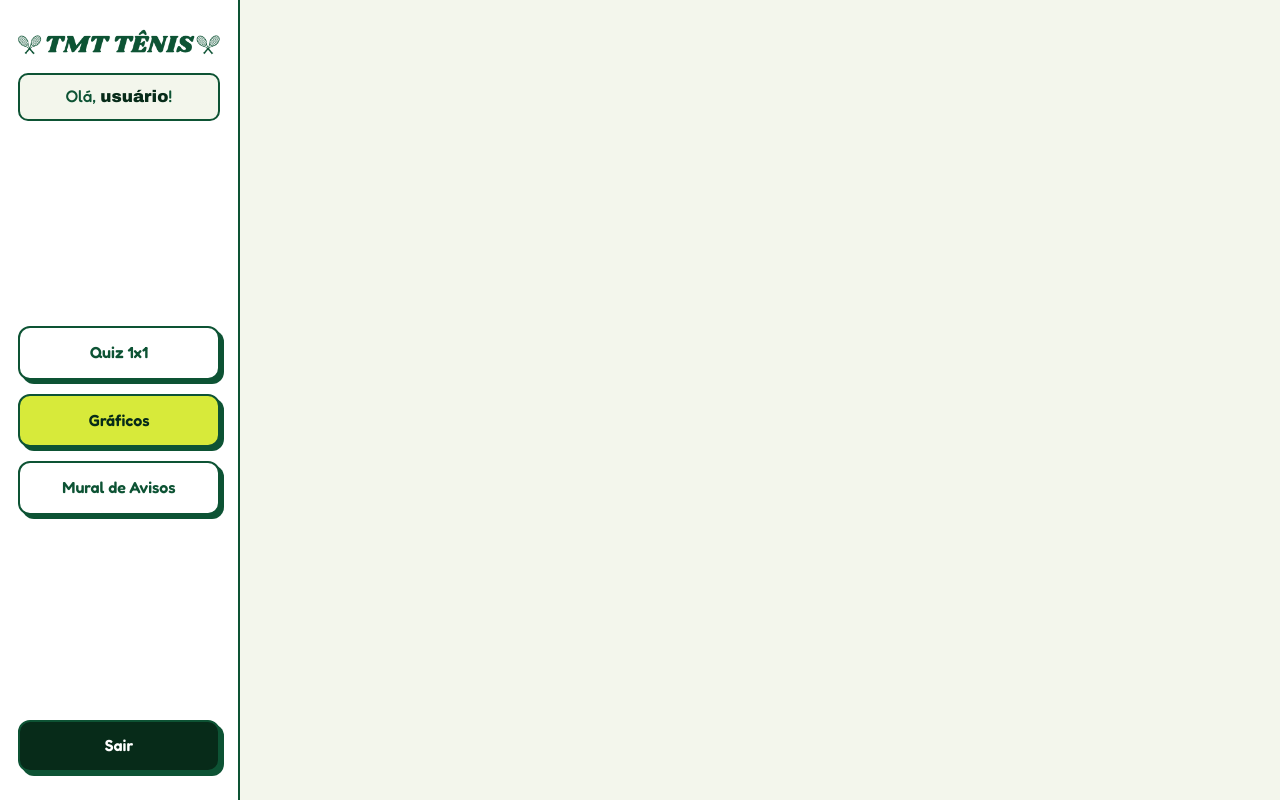
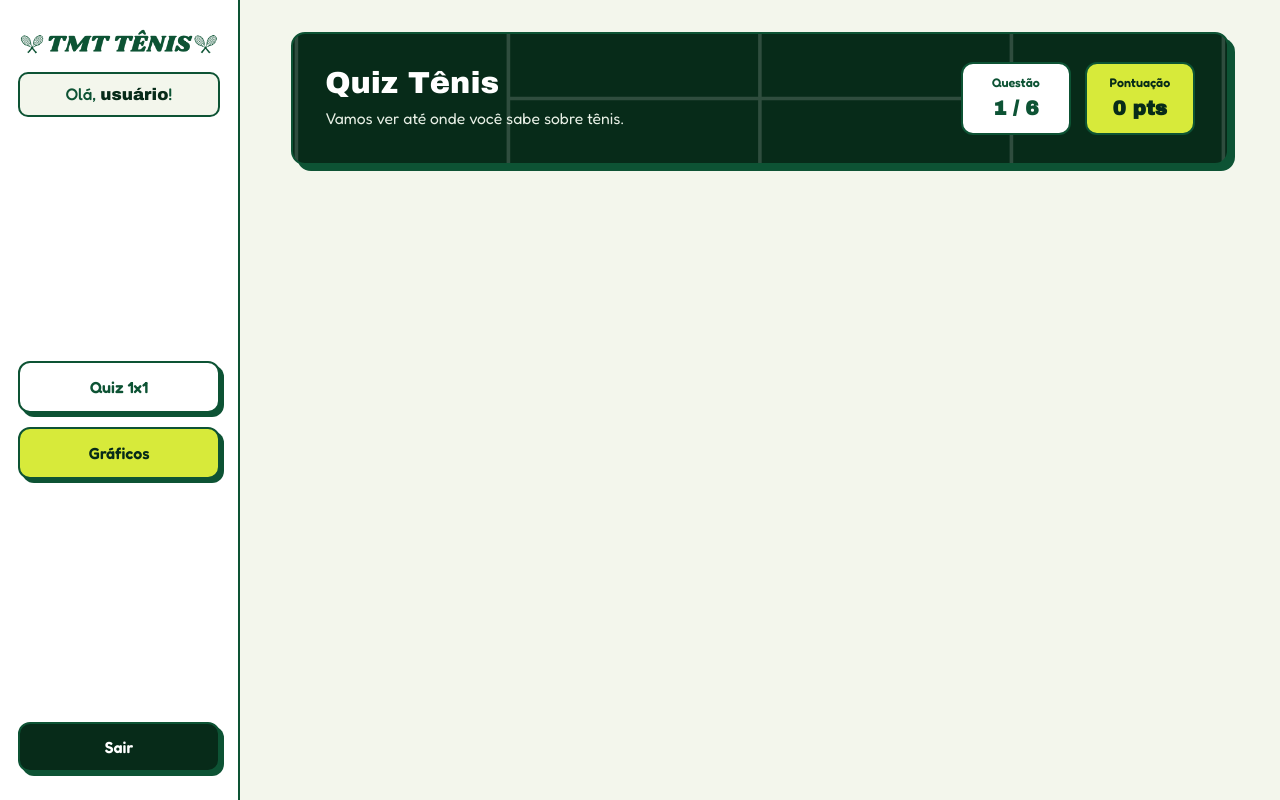
Before and after one commit to ThiagoTeixeiraDev/Projeto-Individual-Tenis, a website: page public/dashboard/quiz.html in a window 1280 px wide. Drawn offline with Linux system fonts and the light colour scheme.

Commit message:
Começo do Quiz

```diff
--- a/public/css/quiz.css
+++ b/public/css/quiz.css
@@ -7,22 +7,23 @@
 body {
   font-family: "Fredoka", sans-serif;
   color: #0d5334;
-    background: #ffffff;
-    line-height: 1.6;
+  background-color: #f3f6ec;
+  line-height: 1.5;
 }
 
-h1,
-h2 {
+h1, h2 {
   font-family: "Archivo Black", sans-serif;
   font-weight: 400;
   line-height: 1.15;
 }
 
-.side-bar {
+.janela {
   display: flex;
   min-height: 100vh;
-    background-color: #f3f6ec;
-    font-family: "Fredoka", sans-serif;
+}
+
+.quadra {
+  background: #072b19 url('../assets/imgs/quadra-\ fundo.svg') center / cover no-repeat;
 }
 
 .header-left {
@@ -50,11 +51,11 @@ h2 {
 }
 
 .header-left img {
-    height: 31px;
+  height: 30px;
   display: block;
 }
 
-.ola {
+.hello {
   width: 100%;
   text-align: center;
   padding: 8px 12px;
@@ -63,16 +64,14 @@ h2 {
   border-radius: 10px;
 }
 
-.ola h3 {
+.hello h3 {
   color: #0d5334;
   font-weight: 500;
   font-size: 1.05rem;
-    margin: 0;
 }
 
-.ola h3 span {
+.hello h3 span {
   font-family: "Archivo Black", sans-serif;
-    font-weight: 400;
   color: #072b19;
 }
 
@@ -85,22 +84,19 @@ h2 {
 
 .btn-nav {
   width: 100%;
+  padding: 12px 16px;
+  text-align: center;
   text-decoration: none;
   color: #0d5334;
   background-color: #ffffff;
   border: 2px solid #0d5334;
   border-radius: 12px;
-    padding: 12px 16px;
-    text-align: center;
   box-shadow: 4px 4px 0 #0d5334;
-    transition: transform 0.2s ease, background-color 0.2s ease, box-shadow 0.2s ease;
+  transition: transform 0.2s ease, background-color 0.2s ease;
   cursor: pointer;
 }
 
-.btn-nav h3,
-.btn-logout h3 {
-    margin: 0;
-    padding: 0;
+.btn-nav h3, .btn-logout h3 {
   font-size: 1rem;
   font-weight: 600;
 }
@@ -113,17 +109,16 @@ h2 {
 .btn-nav.ativo {
   background-color: #d7ea3a;
   color: #072b19;
-    border-color: #0d5334;
 }
 
 .btn-logout {
   width: 100%;
+  padding: 11px 16px;
+  text-align: center;
+  color: #ffffff;
   background-color: #072b19;
-    color: #ffffff;
   border: 2px solid #0d5334;
   border-radius: 12px;
-    padding: 11px 16px;
-    text-align: center;
   box-shadow: 4px 4px 0 #0d5334;
   transition: transform 0.2s ease, background-color 0.2s ease;
   cursor: pointer;
@@ -134,12 +129,66 @@ h2 {
   background-color: #0d5334;
 }
 
-.dash,
-.dash-right {
+
+.quiz-banner {
+  display: flex;
+  justify-content: space-between;
+  align-items: center;
+  flex-wrap: wrap;
+  gap: 20px;
+  padding: 28px 32px;
+  color: #ffffff;
+  border: 2px solid #0d5334;
+  border-radius: 14px;
+  box-shadow: 6px 6px 0 #0d5334;
+}
+
+.quiz-banner h1 {
+  font-size: 1.9rem;
+  margin-bottom: 6px;
+}
+
+.quiz-banner p {
+  font-size: 0.98rem;
+  color: #e8f0e6;
+}
+
+.quiz {
   margin-left: 240px;
   width: calc(100% - 240px);
-    min-height: 100vh;
   padding: 32px 4%;
-    background-color: #f3f6ec;
+  display: flex;
+  flex-direction: column;
+  gap: 28px;
+}
+
+.placar-topo {
+  display: flex;
+  gap: 14px;
+}
+
+.box-placar {
+  background-color: #ffffff;
   color: #0d5334;
+  border: 2px solid #0d5334;
+  border-radius: 12px;
+  padding: 10px 18px;
+  text-align: center;
+  min-width: 110px;
 }
+
+.box-placar.destaque-amarelo {
+  background-color: #d7ea3a;
+  color: #072b19;
+}
+
+.box-placar span {
+  display: block;
+  font-size: 0.78rem;
+  font-weight: 600;
+}
+
+.box-placar strong {
+  font-family: "Archivo Black", sans-serif;
+  font-size: 1.25rem;
+}
--- a/public/dashboard/quiz.html
+++ b/public/dashboard/quiz.html
@@ -2,57 +2,66 @@
 <html lang="en">
 
 <head>
-    <meta charset="UTF-8" />
-    <meta http-equiv="X-UA-Compatible" content="IE=edge" />
-    <meta name="viewport" content="width=device-width, initial-scale=1.0" />
+    <meta charset="UTF-8">
+    <meta name="viewport" content="width=device-width, initial-scale=1.0">
+    <title>Document</title>
 
-    <title>TMT Tênis | Quiz</title>
-
-    <script src="./js/sessao.js"></script>
-
-    <link rel="stylesheet" href="../css/quiz.css" />
+    <link rel="stylesheet" href="./../css/quiz.css">
     <link rel="preconnect" href="https://fonts.googleapis.com">
-    <link rel="icon" href="../assets/icon/favicon2.ico">
+    <link rel="icon" href="./assets/icon/favicon2.ico">
     <link rel="preconnect" href="https://fonts.gstatic.com" crossorigin>
     <link href="https://fonts.googleapis.com/css2?family=Archivo+Black&family=Fredoka:wght@300..700&display=swap"
         rel="stylesheet">
+    <script src="../js/sessao.js"></script>
+    <script src="./../js/alerta.js"></script>
 </head>
 
 <body>
-    <div class="side-bar">
-        <aside class="header-left">
+
+    <div class="header-left">
         <div class="sidebar-topo">
             <img src="../assets/imgs/logo.png" alt="Logo TMT Tênis">
-                <div class="ola">
+            <div class="hello">
                 <h3>Olá, <span id="b_usuario">usuário</span>!</h3>
             </div>
         </div>
 
-            <nav class="sidebar-nav">
-                <a href="./cards.html" class="btn-nav">
+        <div class="sidebar-nav">
+            <a href="../quiz.html" class="btn-nav">
                 <h3>Quiz 1x1</h3>
             </a>
-                <a href="./graficos.html" class="btn-nav ativo">
+            <a href="./dashboard.html" class="btn-nav ativo">
                 <h3>Gráficos</h3>
             </a>
-                <a href="./mural.html" class="btn-nav">
-                    <h3>Mural de Avisos</h3>
-                </a>
-            </nav>
+        </div>
 
-            <div class="btn-logout" onclick="limparSessao()">
+        <div class="btn-logout" onclick="sair()">
             <h3>Sair</h3>
         </div>
-        </aside>
+    </div>
 
-        <main class="dash">
-            <div id="alerta"></div>
-            <div class="btns-dash" id="btnAquario">
-                <!-- O gráfico é chamado de acordo com o id (fk_aquario) do banco -->
+
+    <div class="quiz">
+
+        <div class="quiz-banner quadra">
+            <div>
+                <h1>Quiz Tênis</h1>
+                <p>Vamos ver até onde você sabe sobre tênis.</p>
             </div>
-            <div id="graficos"></div>
-        </main>
+            <div class="placar-topo">
+                <div class="box-placar">
+                    <span>Questão</span>
+                    <strong id="indicador_questao">1 / 6</strong>
                 </div>
+                <div class="box-placar destaque-amarelo">
+                    <span>Pontuação</span>
+                    <strong id="placar_atual">0 pts</strong>
+                </div>
+            </div>
+        </div>
+    </div>
+
+
 
 </body>
 
```
Lines whose indentation alone changed are shown as unchanged.
